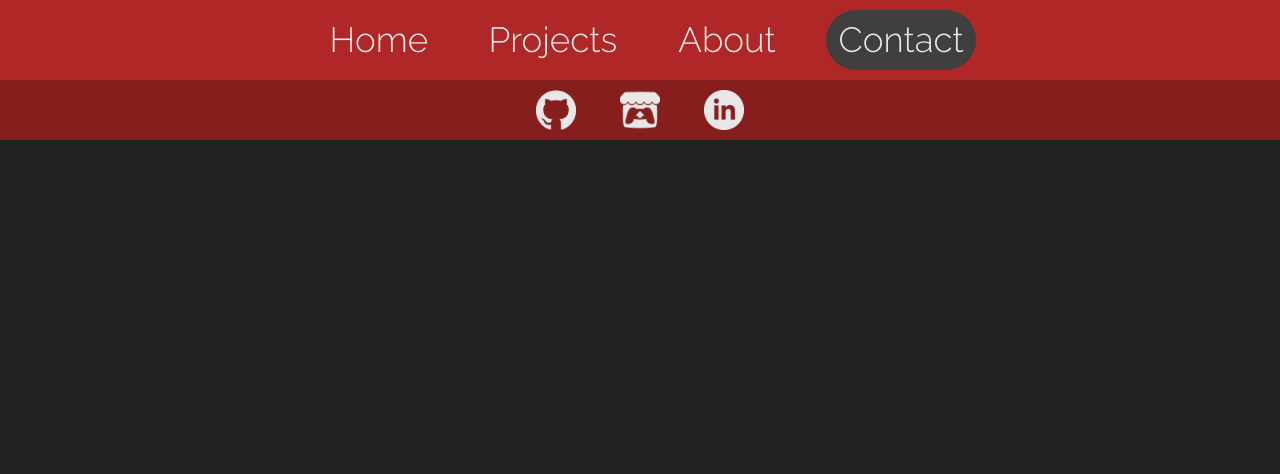
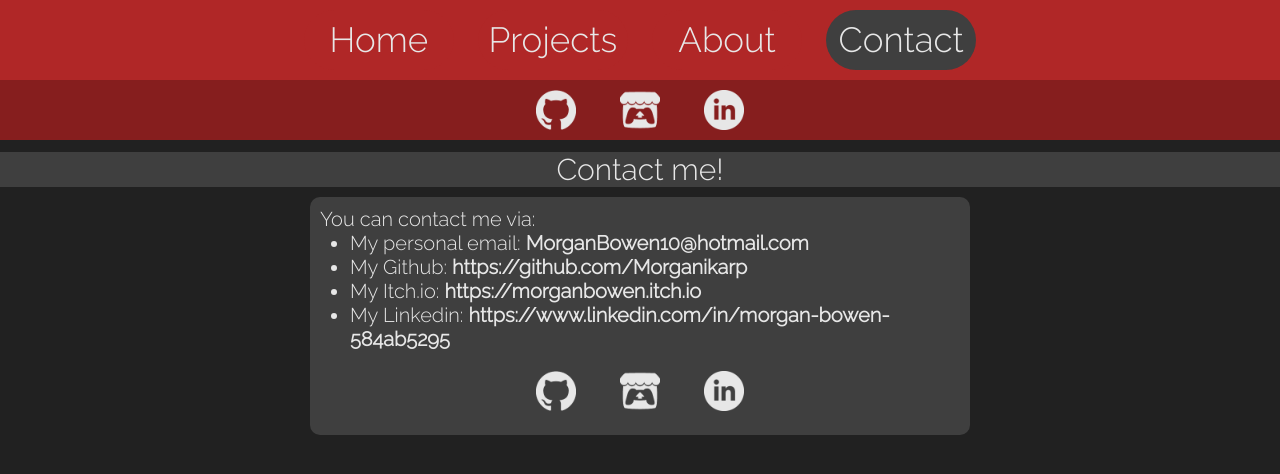
Before and after one commit to Morganikarp/Portfolio, a plain HTML site: page Contact.html in a window 1280 px wide. Drawn offline with Linux system fonts and the light colour scheme.

```diff
--- a/Contact.html
+++ b/Contact.html
@@ -84,9 +84,54 @@
 
     </div>
 
-    <!-- Content Start -->
+    <br><br><br><br><br><br><br><br>
 
-    <br><br><br><br><br><br><br><br>
+    <div class="AboutContent"> <!-- Content Start -->
+
+        <div class="Title">
+            Contact me!
+        </div>
+
+        <div class="break">
+        </div>
+
+        <div class="ProjectDescription">
+
+            <div class="ProjectText">
+                You can contact me via:
+                <ul>
+                    <li>My personal email: <a href="mailto:MorganBowen10@hotmail.com" target=_blank><b>MorganBowen10@hotmail.com</b></a></li>
+                    <li>My Github: <a href="https://github.com/Morganikarp" target=_blank><b>https://github.com/Morganikarp</b></a></li>
+                    <li>My Itch.io: <a href="https://morganbowen.itch.io" target=_blank><b>https://morganbowen.itch.io</b></a></li>
+                    <li>My Linkedin: <a href="https://www.linkedin.com/in/morgan-bowen-584ab5295" target=_blank><b>https://www.linkedin.com/in/morgan-bowen-584ab5295</b></a></li>
+                </ul>
+            </div>
+
+            <div class="ProjectLinks">
+
+                <div class="Icon"> <!-- Github icon -->
+                    <a href="https://github.com/Morganikarp" target=_blank alt="My Github link">
+                    <img src="/Images/Misc/GithubLogo.png" height="40" alt="Github" title="Github">
+                    </a>
+                </div>
+
+                <div class="Icon"> <!-- Itch.io icon -->
+                    <a href="https://feeling-morganic.itch.io" target=_blank alt="My Itch.io link">
+                    <img src="/Images/Misc/ItchLogo.png" height="40" alt="Itch.io" title="Itch.io">
+                    </a>
+                </div>
+
+                <div class="Icon"> <!-- LinkedIn icon -->
+                    <a href="https://www.linkedin.com/in/morgan-bowen-584ab5295" target=_blank alt="My LinkedIn link">
+                    <img src="/Images/Misc/LinkedInLogo.png" height="40" alt="LinkedIn" title="LinkedIn">
+                    </a>
+                </div>
+
+            </div>
+
+        </div>
+
+    </div> <!-- Content End -->
 
 </body>
 
--- a/app.css
+++ b/app.css
@@ -325,3 +325,12 @@
     border-radius: 50%;
     overflow: hidden;
 }
+
+/* Contact page */
+.break{
+    margin-bottom: 10px;
+}
+
+li{
+    margin-left: 30px;
+}
```
Also changed, not shown: About.html (+0 -1 lines).
